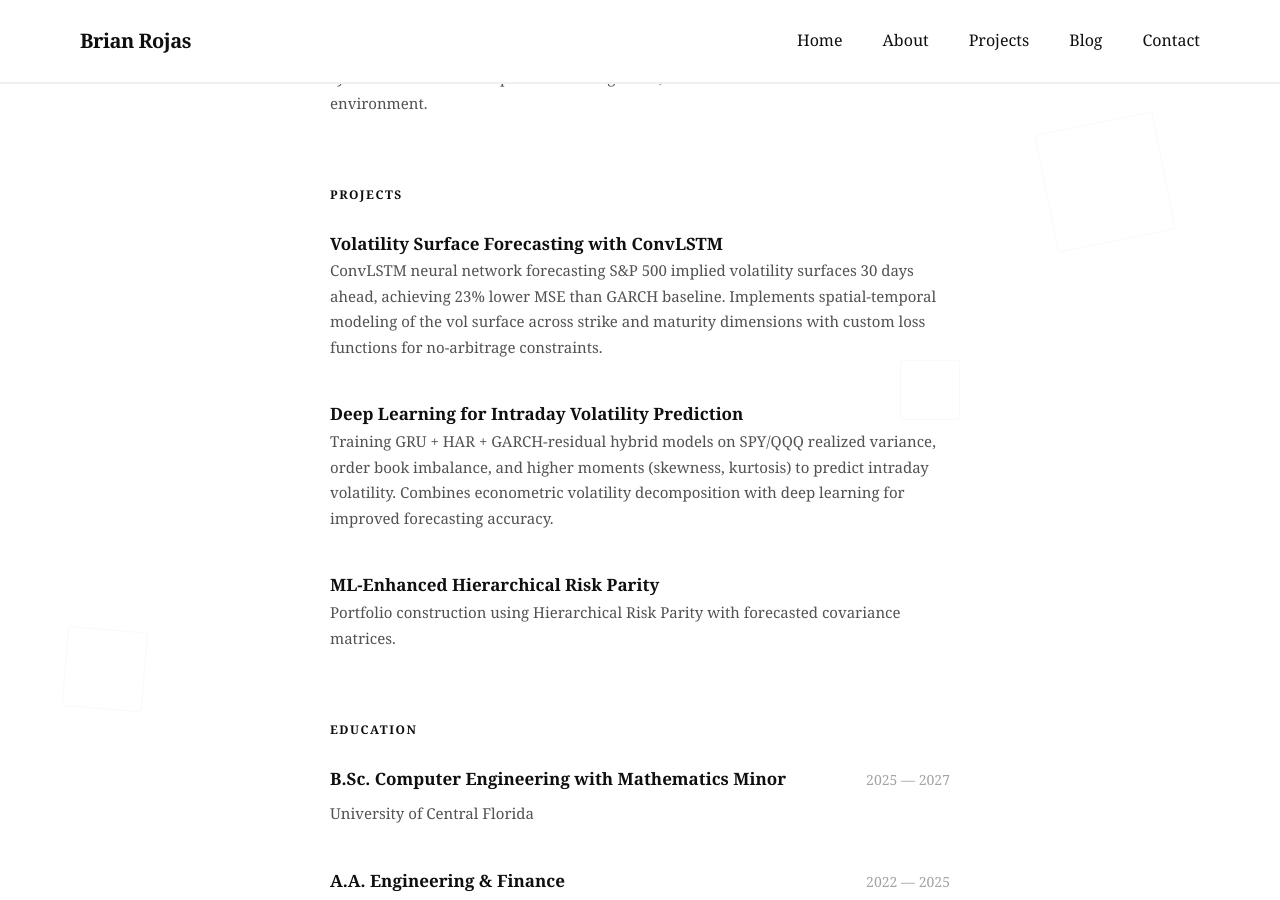
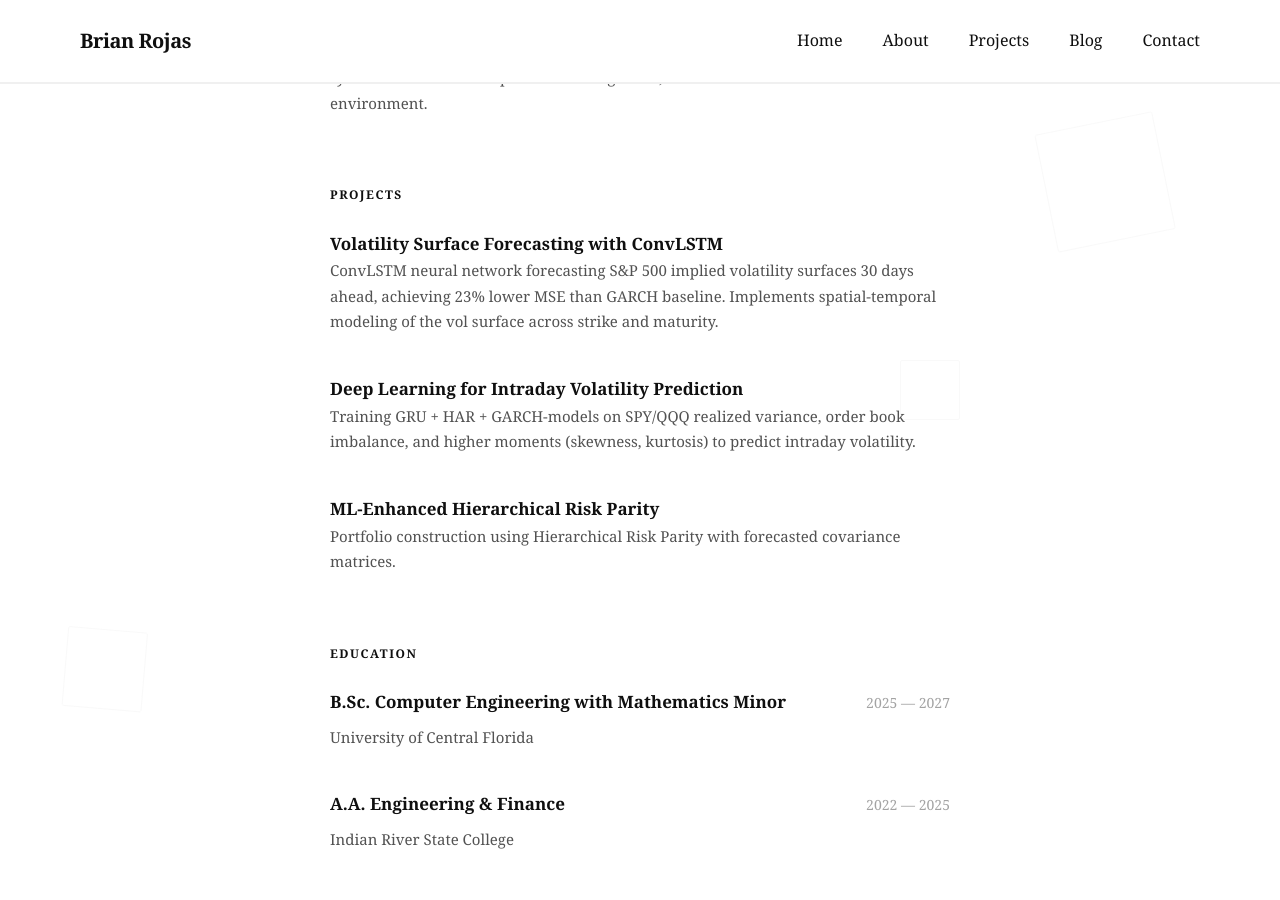
Before and after one commit to brianrojrc/brianrojrc.github.io, a Jekyll site: the page built from index.md, in a window 1280 px wide and 900 px high, scrolled down 655 px. Built offline with Jekyll 4.4.1, drawn with Linux system fonts in a browser that asks for light colours.

Commit message:
Update index.md

```diff
--- a/index.md
+++ b/index.md
@@ -38,12 +38,12 @@ title: Home
 
     <div class="project-item">
         <div class="item-title">Volatility Surface Forecasting with ConvLSTM</div>
-        <p class="item-description">ConvLSTM neural network forecasting S&P 500 implied volatility surfaces 30 days ahead, achieving 23% lower MSE than GARCH baseline. Implements spatial-temporal modeling of the vol surface across strike and maturity dimensions with custom loss functions for no-arbitrage constraints.</p>
+        <p class="item-description">ConvLSTM neural network forecasting S&P 500 implied volatility surfaces 30 days ahead, achieving 23% lower MSE than GARCH baseline. Implements spatial-temporal modeling of the vol surface across strike and maturity.</p>
     </div>
 
     <div class="project-item">
         <div class="item-title">Deep Learning for Intraday Volatility Prediction</div>
-        <p class="item-description">Training GRU + HAR + GARCH-residual hybrid models on SPY/QQQ realized variance, order book imbalance, and higher moments (skewness, kurtosis) to predict intraday volatility. Combines econometric volatility decomposition with deep learning for improved forecasting accuracy.</p>
+        <p class="item-description">Training GRU + HAR + GARCH-models on SPY/QQQ realized variance, order book imbalance, and higher moments (skewness, kurtosis) to predict intraday volatility.</p>
     </div>
 
 
```
